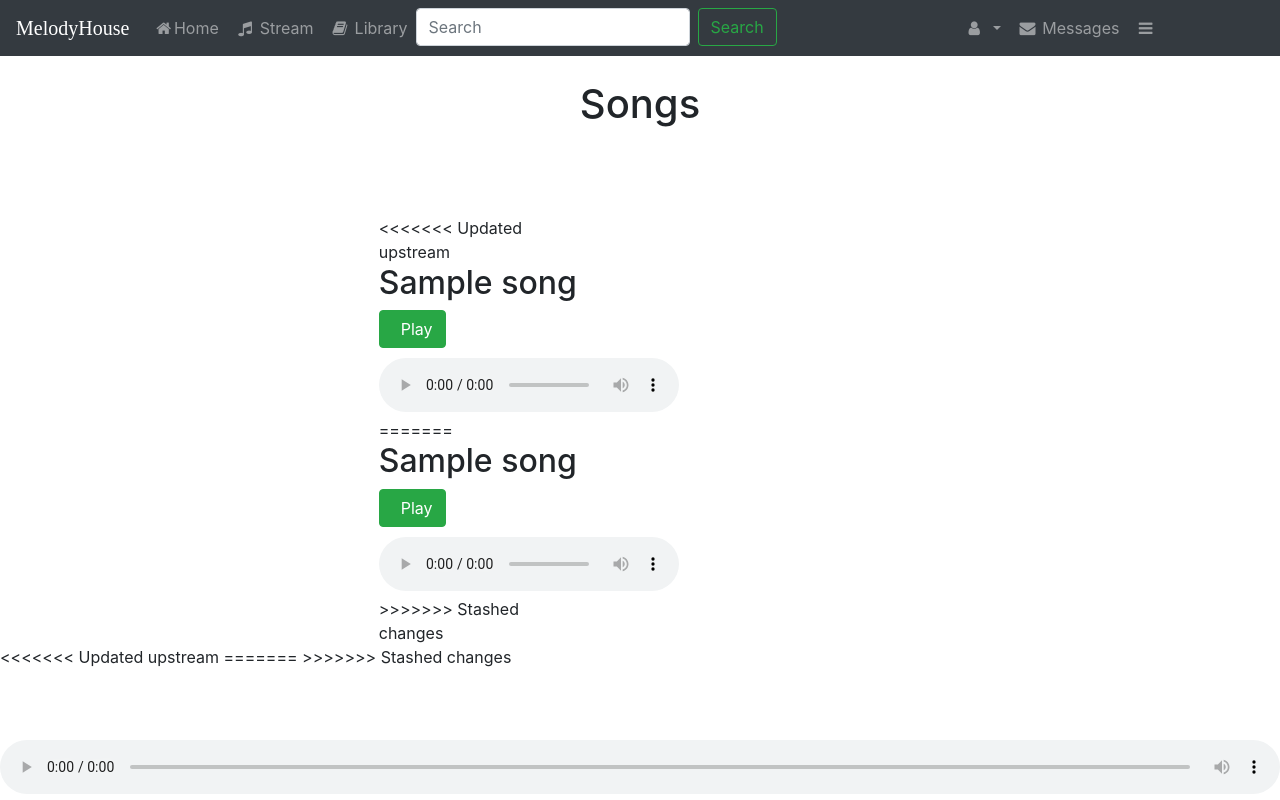
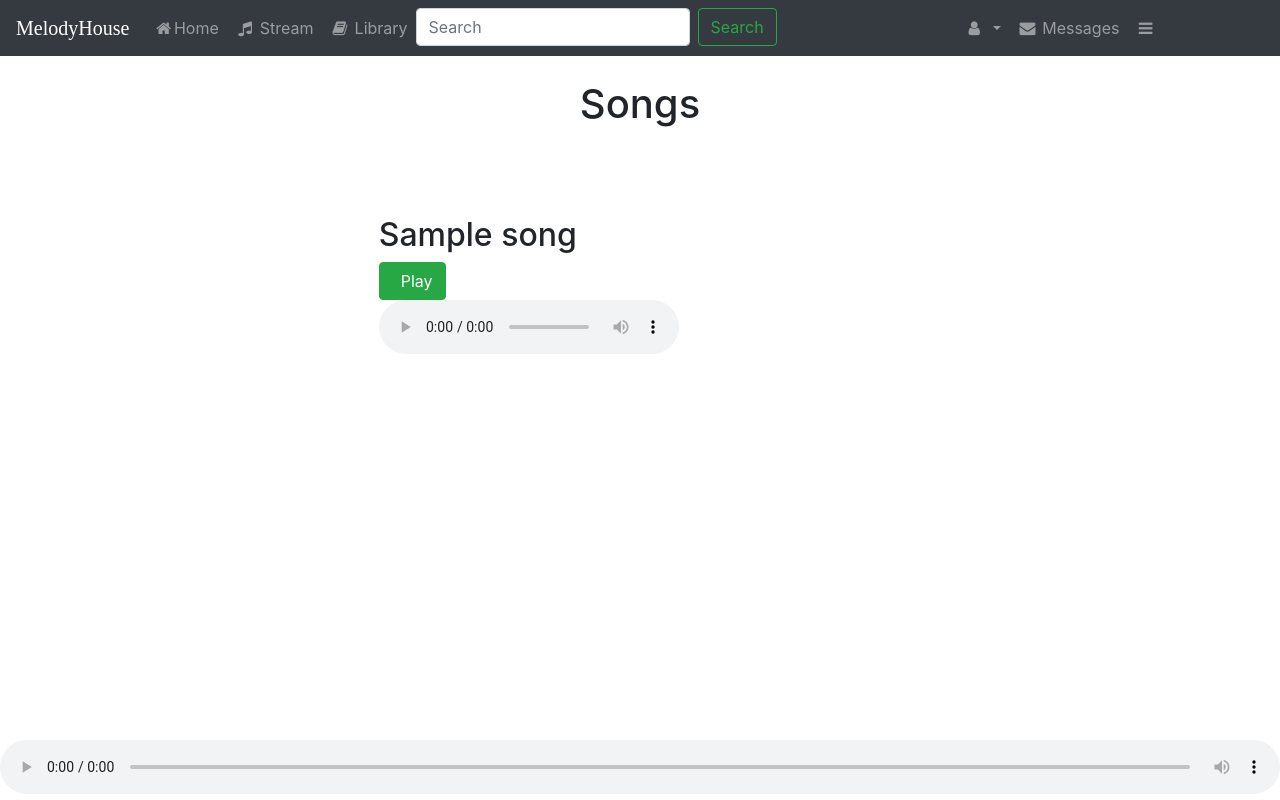
Before and after one commit to Koushik-Sarker-Seemanto/MelodyHouse, a Django app: template MelodyHouse/profile_app/templates/profile_app/PlayList.html in a window 1280 px wide. Run offline with Django 3.2, Linux system fonts and the light colour scheme; the template is opened without the code that fills it: values that come from a table or form of the project are taken from there, others are empty; tables that the repository leaves empty hold one stand-in row (values such as "Sample post"); parts of the project's set-up code (start-up, migrations or seed data) failed here and were passed over; some libraries are stand-ins or nearby versions.

Commit message:
error occured

```diff
--- a/MelodyHouse/MelodyHouse/settings.py
+++ b/MelodyHouse/MelodyHouse/settings.py
@@ -93,8 +93,8 @@ DATABASES = {
 AUTH_USER_MODEL = 'authentication.Account'
 EMAIL_BACKEND = 'django.core.mail.backends.smtp.EmailBackend'
 EMAIL_HOST = 'smtp.gmail.com'
-EMAIL_HOST_USER = 'melodyhouse143@gmail.com'
-EMAIL_HOST_PASSWORD = 'H2441139'
+EMAIL_HOST_USER = ''
+EMAIL_HOST_PASSWORD = ''
 EMAIL_PORT = 587
 EMAIL_USE_TLS = True
 
--- a/MelodyHouse/home/templates/home/HomePage.html
+++ b/MelodyHouse/home/templates/home/HomePage.html
@@ -3,6 +3,7 @@
 
 {% block body %}
     {% load staticfiles %}
+
 
     <!-- ##### Hero Area Start ##### -->
     <div id="demo" class="carousel slide d-flex justify-content-center" data-ride="carousel" style="margin-top: 70px">
--- a/MelodyHouse/profile_app/templates/profile_app/PlayList.html
+++ b/MelodyHouse/profile_app/templates/profile_app/PlayList.html
@@ -20,27 +20,15 @@
 
         {% for song in songs %}
             <div class="col-md-3">
-<<<<<<< Updated upstream
             <h2>{{ song }}</h2>
             <a target="_blank" href="{{ song.song_file.url }}">
                 <button type="button" class="btn btn-success btn-xs">
                     <span class="glyphicon glyphicon-play"></span>&nbsp; Play
                 </button>
             </a>
-            <audio controls style="margin-top: 10px">
+            <audio controls>
                 <source src="{{ song.song_file.url }}" type="audio/mpeg">
             </audio>
-=======
-                <h2>{{ song }}</h2>
-                <a target="_blank" href="{{ song.song_file.url }}">
-                    <button type="button" class="btn btn-success btn-xs">
-                        <span class="glyphicon glyphicon-play"></span>&nbsp; Play
-                    </button>
-                </a>
-                <audio controls style="margin-top: 10px">
-                    <source src="{{ song.song_file.url }}" type="audio/mpeg">
-                </audio>
->>>>>>> Stashed changes
 
 
             </div>
--- a/MelodyHouse/profile_app/templates/profile_app/profilebase.html
+++ b/MelodyHouse/profile_app/templates/profile_app/profilebase.html
@@ -119,10 +119,6 @@
 
 </body>
 
-<<<<<<< Updated upstream
-=======
-
->>>>>>> Stashed changes
 <footer style="position: fixed;left: 0px;bottom: 0px;width: 100%">
     <audio controls style="width: 100%">
         <p>{{ song }}</p>
--- a/MelodyHouse/upload_app/forms.py
+++ b/MelodyHouse/upload_app/forms.py
@@ -26,6 +26,6 @@ class SongForm(forms.ModelForm):
     widgets = {
         'song_title': forms.TextInput(attrs={'class': 'form-control'}),
         'song_file': forms.TextInput(attrs={'class': 'form-control'}),
-        'album_id': forms.TextInput(attrs={'class': 'custom-select'}),
+        'album_id': forms.TextInput(attrs={'class': 'form-control'}),
         'description': forms.TextInput(attrs={'class': 'form-control'}),
     }
--- a/MelodyHouse/upload_app/models.py
+++ b/MelodyHouse/upload_app/models.py
@@ -14,6 +14,7 @@ _GENRES = (
     ('Folk', 'Folk'),
     ('Rap', "Rap"),
 )
+
 
 class Album(models.Model):
     user = models.ForeignKey(Account, on_delete=models.CASCADE)
@@ -44,4 +45,5 @@ class Song(models.Model):
 
     def __str__(self):
         return self.song_title
-               # + ' - ' + album_ID.album_title + ' - ' + album_ID.artist
+
+               # + Album.objects.filter(album_id=self.album_id)
```
Also changed, not shown: MelodyHouse/profile_app/templates/profile_app/profileView.html (+0 -8 lines), MelodyHouse/profile_app/views.py (+0 -9 lines), MelodyHouse/media/Onno_Shomoy_2xcHaC5.jpg (deleted), MelodyHouse/media/Onno_Shomoy_3Cn203b.jpg (deleted), MelodyHouse/upload_app/migrations/0004_song_user.py (deleted), MelodyHouse/upload_app/migrations/0005_auto_20191026_1846.py (deleted), 1 other file.
